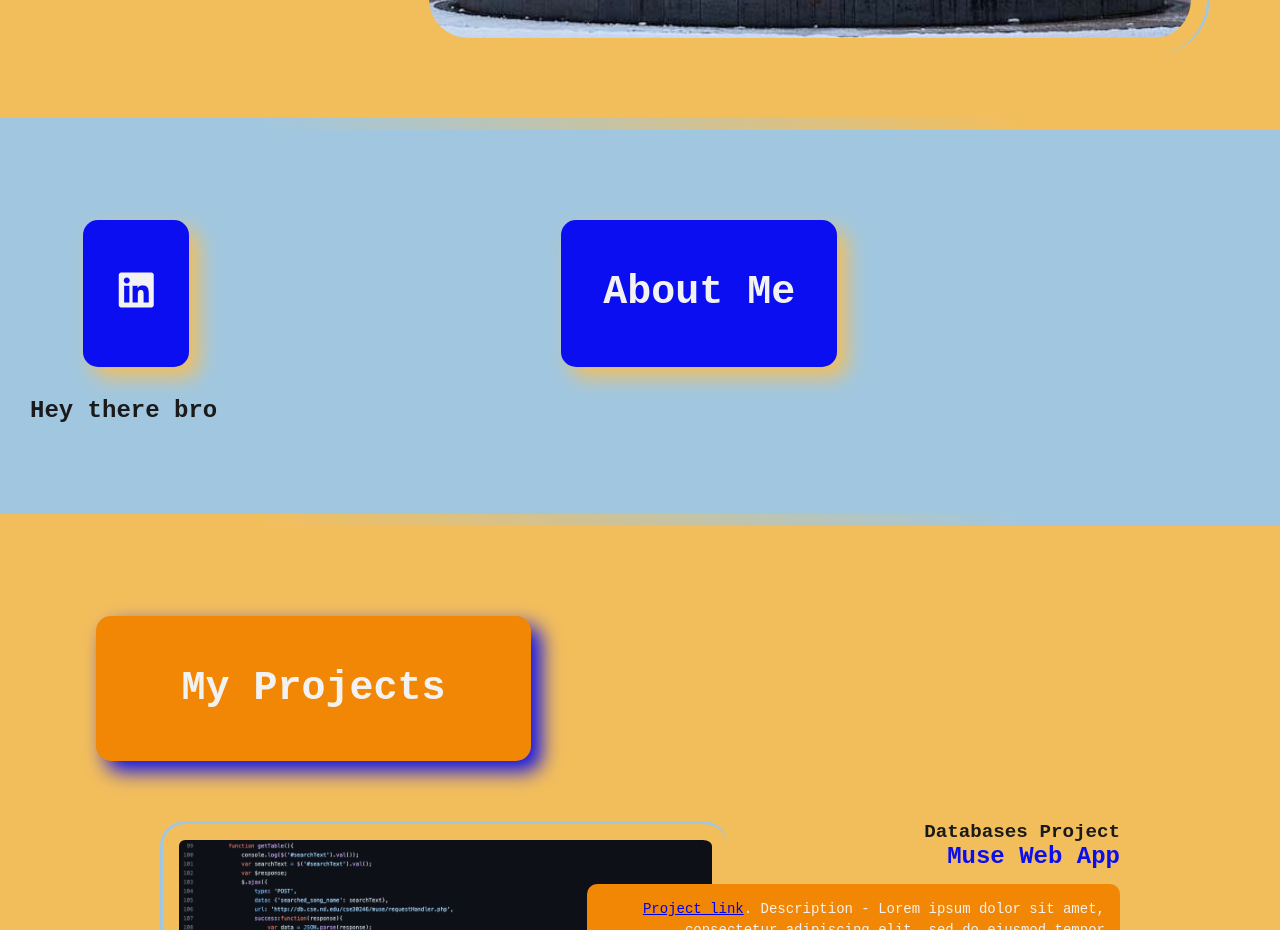
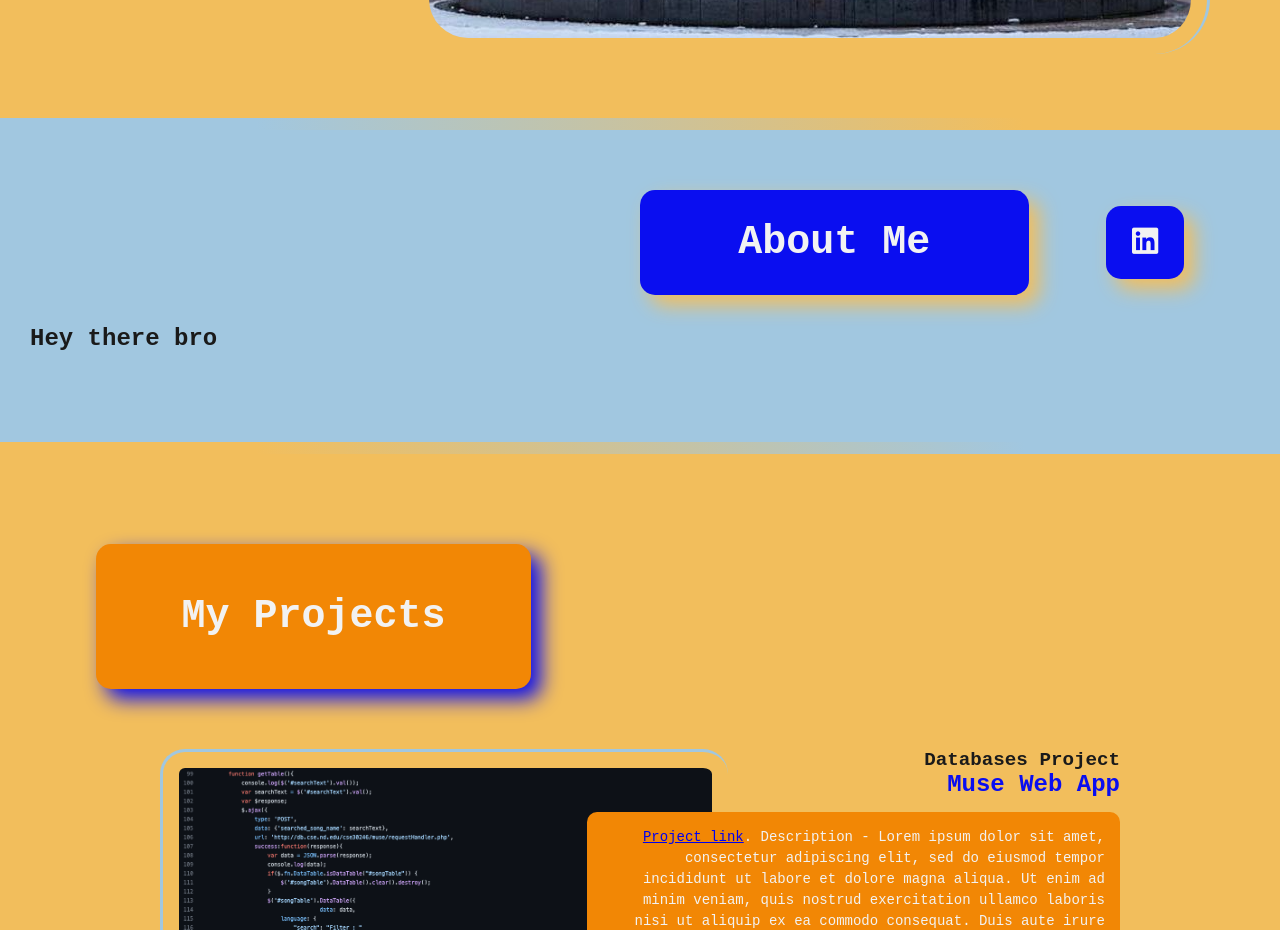
Before and after one commit to tfitzpatrick0/MyWebsite, a React (Create React App) app: page / in a window 1280 px wide. Shown: the part 820-1750 px from the top of the page. Built offline with nearby package versions, Linux system fonts and the light colour scheme.

Commit message:
about header looks good

```diff
--- a/src/components/About/index.jsx
+++ b/src/components/About/index.jsx
@@ -1,6 +1,6 @@
 /** @jsxImportSource @emotion/react */
 import "./style.css";
-// import Link from "../shared/Link";
+import Link from "../shared/Link";
 import { colors } from "../../constants.js";
 
 function About() {
@@ -12,18 +12,21 @@ function About() {
     >
       <div className="about-header-block">
         <div
-          className="about-linkedin"
-          css={{ color: colors.white, backgroundColor: colors.blue }}
-        >
-          <h1 className="about-header-text">
-            <span className="fab fa-linkedin" aria-hidden="true"></span>{" "}
-          </h1>
-        </div>
-        <div
           className="about-header"
           css={{ color: colors.white, backgroundColor: colors.blue }}
         >
           <h1 className="about-header-text">About Me</h1>
+        </div>
+        <div className="about-link" css={{ backgroundColor: colors.blue }}>
+          <div className="about-link-text">
+            <Link
+              href="https://www.linkedin.com/in/tfitzpatrick3/"
+              primary={colors.white}
+              hover={colors.orange}
+            >
+              <span className="fab fa-linkedin" aria-hidden="true"></span>
+            </Link>
+          </div>
         </div>
       </div>
       <div className="about-info-block">
--- a/src/components/About/style.css
+++ b/src/components/About/style.css
@@ -1,29 +1,19 @@
 .about-container {
   width: 100%;
   padding: 60px 0px;
-  align-items: center;
-  justify-content: center;
   font-family: Oxygen, monospace;
 }
 
 .about-header-block {
-  margin: 30px;
+  width: 85%;
+  margin: auto;
   display: grid;
-}
-
-.about-linkedin {
-  grid-row: 1/2;
-  width: 20%;
-  margin-left: 10%;
-  margin-right: 25%;
-  text-align: center;
-  border-radius: 15px;
-  box-shadow: 10px 10px 20px #f2be5c;
+  grid-template-columns: repeat(14, 1fr);
 }
 
 .about-header {
   grid-row: 1/2;
-  width: 40%;
+  grid-column: 8/13;
   text-align: center;
   border-radius: 15px;
   box-shadow: 10px 10px 20px #f2be5c;
@@ -31,8 +21,27 @@
 
 .about-header-text {
   margin: 0px;
-  padding: 50px 0px;
+  padding: 30px 0px;
   font-size: 40px;
+}
+
+.about-link {
+  grid-row: 1/2;
+  grid-column: 14/15;
+  position: relative;
+  height: 70%;
+  margin: auto 0;
+  border-radius: 15px;
+  box-shadow: 10px 10px 20px #f2be5c;
+}
+
+.about-link-text {
+  position: absolute;
+  top: 50%;
+  left: 50%;
+  transform: translate(-50%, -50%);
+  margin: 0px;
+  font-size: 30px;
 }
 
 .about-info-block {
```
